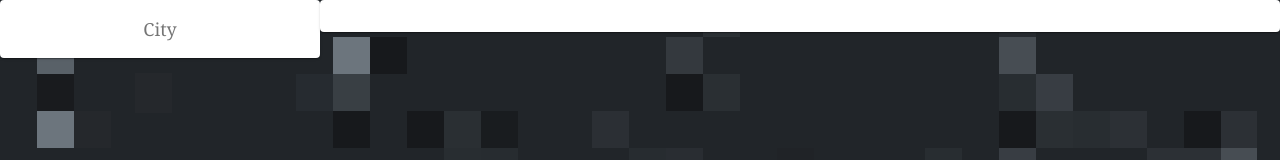
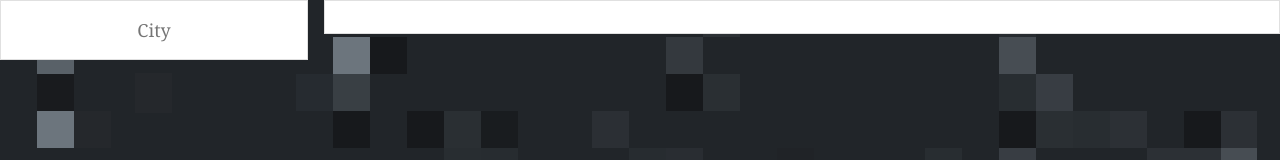
Before and after one commit to voxel51/pandemic51, a Gatsby site in the folder web/: page / in a window 1280 px wide. Shown: the top 160 px of the page. Built offline with nearby package versions, Linux system fonts and the light colour scheme; Gatsby itself is replaced by a stand-in of ours.

Commit message:
styling boxes

```diff
--- a/web/src/components/layout.js
+++ b/web/src/components/layout.js
@@ -45,12 +45,12 @@ const Layout = ({ children }) => {
   return (
     <>
     <div className={classes.root}>
-      <Grid container spacing={0}>
+      <Grid container spacing={2}>
         <Grid item xs={12} sm={3}>
-          <Paper className={classes.paper}>City</Paper>
+          <Paper className={classes.paper} variant="outlined" square>City</Paper>
         </Grid>
         <Grid item xs={12} sm={9}>
-          <Paper className={classes.paper}>{children}</Paper>
+          <Paper className={classes.paper} variant="outlined" square>{children}</Paper>
         </Grid>
       </Grid>
     </div>
```
